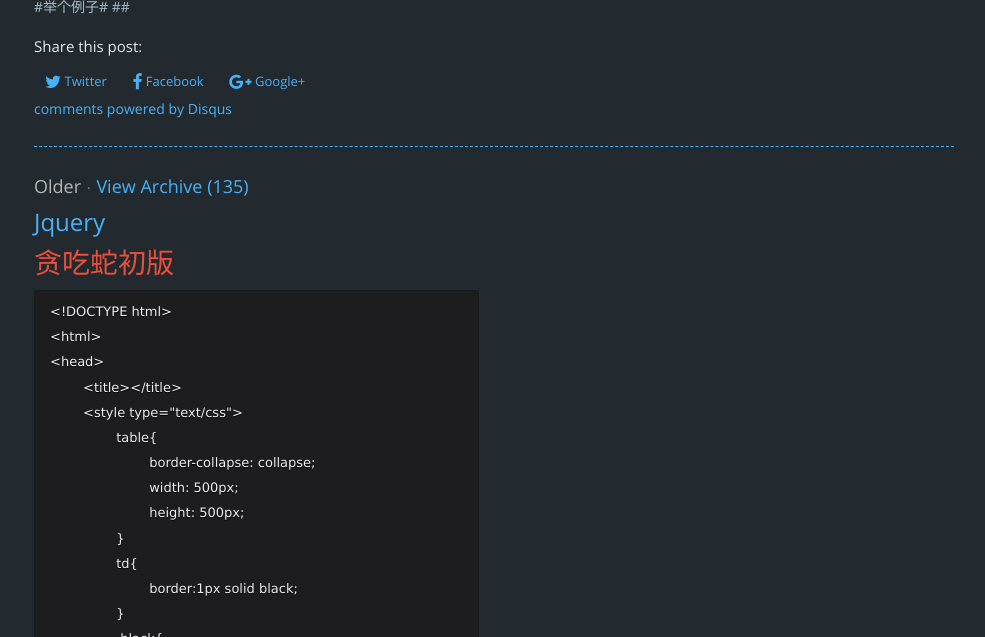
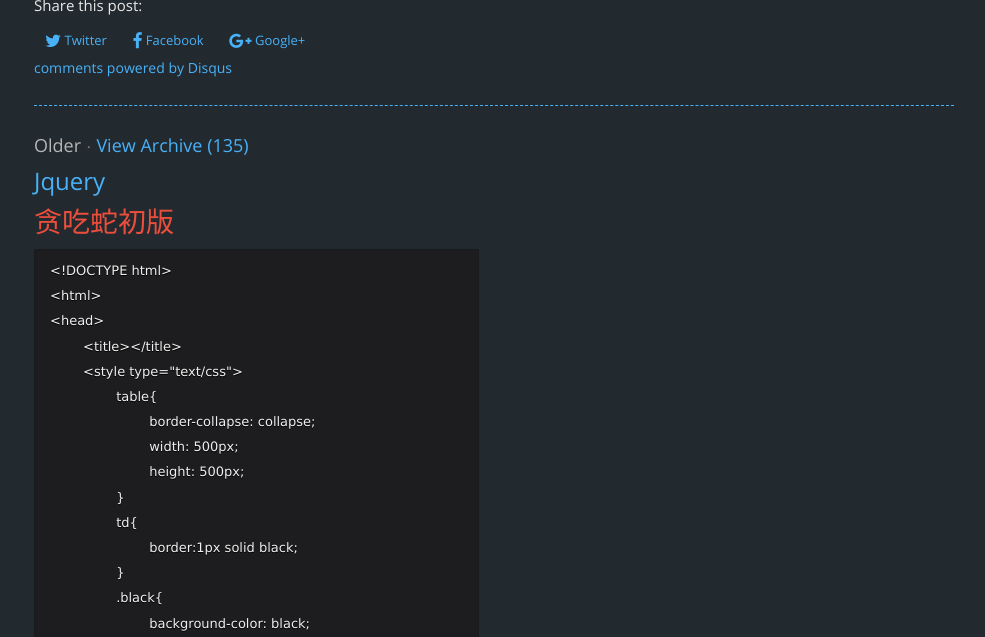
Before and after one commit to youngpao/youngpao.github.io, a Jekyll site: the page built from _posts/2017-2-23-bootstrap.md, in a window 1280 px wide and 900 px high, scrolled down 969 px, cut to the strip 263-900 px from the top of the window. Shown: the whole strip, without its empty margins (146-1131 px from the left). Built offline with Jekyll 4.4.1, drawn with Linux system fonts in a browser that asks for light colours; nearby versions of some CDN libraries; comment, search, counter and statistics services are not loaded.

Commit message:
Update 2017-2-23-bootstrap.md

```diff
--- a/_posts/2017-2-23-bootstrap.md
+++ b/_posts/2017-2-23-bootstrap.md
@@ -31,6 +31,3 @@ Bootstrap 下载及演示：
 解压后，目录呈现这样的结构：
 
 ![](http://i.imgur.com/mgP7Yoy.png)
-
-#举个例子#
-##
```
